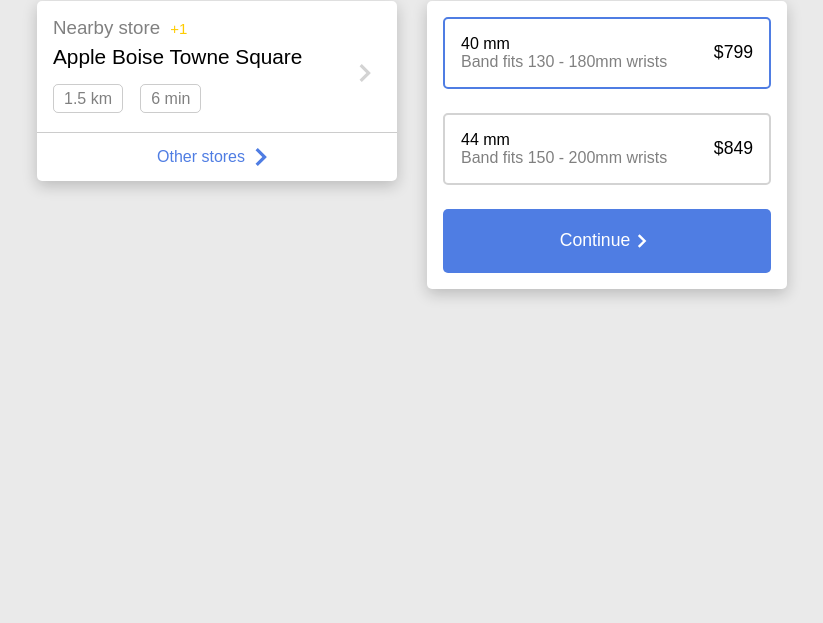
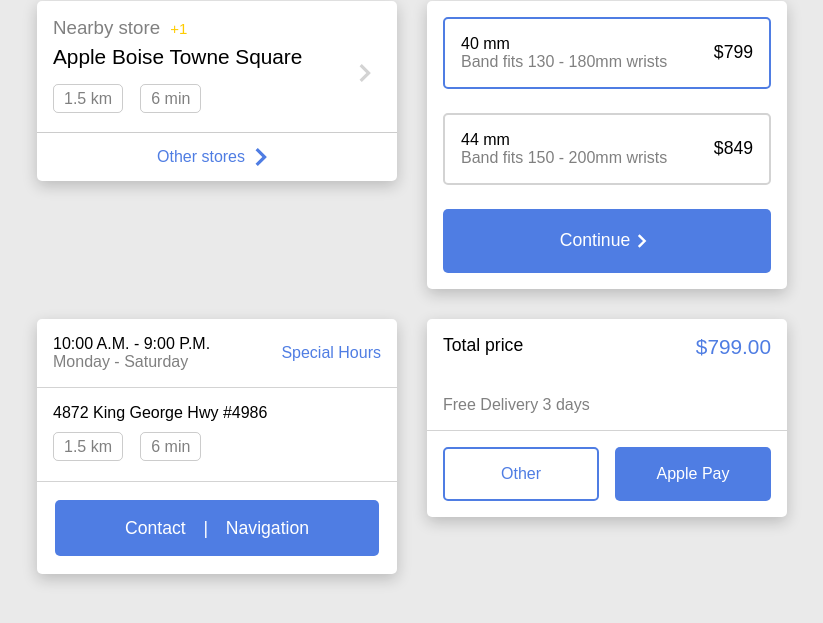
Before and after one commit to nursh/Apple-Store-Designs, a plain HTML site: page index.html in a window 1280 px wide. Shown: the part 79-702 px from the top of the page, without its empty margins (228-1051 px from the left). Drawn offline with Linux system fonts and the light colour scheme; a web font is replaced by a local one.

Commit message:
Add special hours and total price

```diff
--- a/index.html
+++ b/index.html
@@ -49,13 +49,50 @@
         </p>
         <p class="item__price txt-md">&#36;849</p>
       </div>
-      <button class="item__button rounded">
+      <button class="item__button rounded txt-thin">
         <span class="txt-md">Continue</span>
         <svg class="icon--sm icon--white">
           <use xlink:href="sprite.svg#icon-cheveron-right"></use>
         </svg>
       </button>
     </div>
+
+    <div class="location rounded shadow">
+      <div class="location__time bdr-btm">
+        <p>
+          <span>10:00 A.M. - 9:00 P.M.</span>
+          <span class="txt-thin txt-gray">Monday - Saturday</span>
+        </p>
+        <p class="location__special">Special Hours</p>
+      </div>
+      <div class="location__address bdr-btm">
+        <p>4872 King George Hwy #4986</p>
+        <p>
+          <span class="special__label txt-gray">1.5 km</span>
+          <span class="special__label txt-gray">6 min</span>
+        </p>
+      </div>
+      <a href="#" class="location__button rounded txt-md txt-thin">
+        <span>Contact</span>
+        <span>|</span>
+        <span>Navigation</span>
+      </a>
+    </div>
+
+    <div class="payment rounded shadow">
+      <div class="payment__price">
+        <p class="txt-md">Total price</p>
+        <p class="payment__price--amount txt-bg">&#36;799.00</p>
+      </div>
+      <p class="bdr-btm payment__delivery txt-thin txt-gray">
+        <span>Free Delivery</span>
+        <span>3 days</span>
+      </p>
+      <div class="payment__buttons">
+        <button class="btn btn--outline rounded">Other</button>
+        <button class="btn payment__btn rounded">Apple Pay</button>
+      </div>
+    </div>
   </div>
   <script src="./script.js"></script>
 </body>
--- a/styles.css
+++ b/styles.css
@@ -1,5 +1,6 @@
 :root {
   --purple: #4F7DE3;
+  --dark-purple: #245ddc;
   --gray: #808080;
   --light-gray: #D3D3D3;
 }
@@ -56,6 +57,28 @@
   box-shadow: 0 5px 15px 0 rgba(0, 0, 0, 0.2);
 }
 
+.bdr-btm {
+  border-bottom: 1px solid var(--light-gray);
+}
+
+.btn {
+  border: none;
+  cursor: pointer;
+  padding: 1em;
+  font-size: 1em;
+}
+
+.btn--outline {
+  border: 2px solid var(--purple);
+  background-color: #FFF;
+  color: var(--purple);
+}
+
+.btn--outline:hover {
+  background-color: var(--purple);
+  color: #FFF;
+}
+
 
 /* ICON */
 
@@ -86,6 +109,7 @@
   justify-content: center;
   grid-gap: 30px;
 }
+
 
 /* SPECIAL SECTION */
 
@@ -195,3 +219,91 @@
   background: var(--purple);
   padding: 1.5em 0;
 }
+
+.item__button:hover {
+  background: var(--dark-purple);
+}
+
+
+/* LOCATION */
+
+.location {
+  background: #FFF;
+  display: grid;
+}
+
+.location__time {
+  display: grid;
+  grid-template-columns: 1fr;
+  grid-auto-flow: column;
+  align-items: center;
+  padding: 0 1em;
+}
+
+.location__address {
+  padding: 0 1em .6em;
+}
+
+.location__special {
+  color: var(--purple);
+}
+
+.location__time p:first-child {
+  display: flex;
+  flex-direction: column;
+}
+
+.location__button {
+  color: #FFF;
+  background-color: var(--purple);
+  padding: 1em 4em;
+  margin: 1em;
+
+  display: flex;
+  justify-content: space-between;
+}
+
+
+/* PAYMENT */
+
+.payment {
+  background-color: #FFF;
+}
+
+.payment__price {
+  display: grid;
+  grid-template-columns: 1fr;
+  grid-auto-flow: column;
+  padding: 1em;
+}
+
+.payment__price p {
+  margin-top: 0;
+}
+
+.payment__price--amount {
+  color: var(--purple);
+}
+
+.payment__buttons {
+  padding: 1em;
+  display: grid;
+  grid-template-columns: 1fr 1fr;
+  grid-column-gap: 1em;
+}
+
+.payment__delivery {
+  margin-bottom: 0;
+  padding: 0 1em 1em;
+  align-items: start;
+  margin-top: 0;
+}
+
+.payment__btn {
+  color: #FFF;
+  background-color: var(--purple);
+}
+
+.payment__btn:hover {
+  background-color: var(--dark-purple);
+}
```
